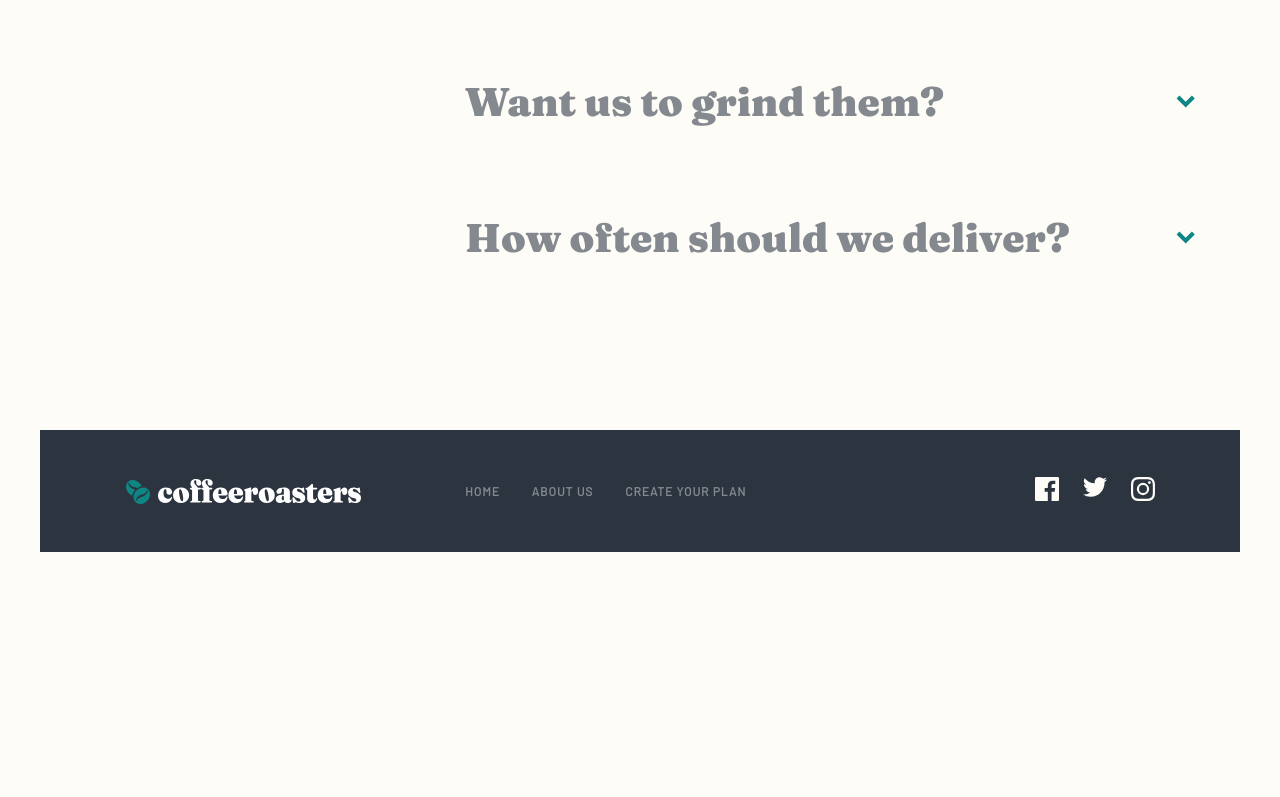
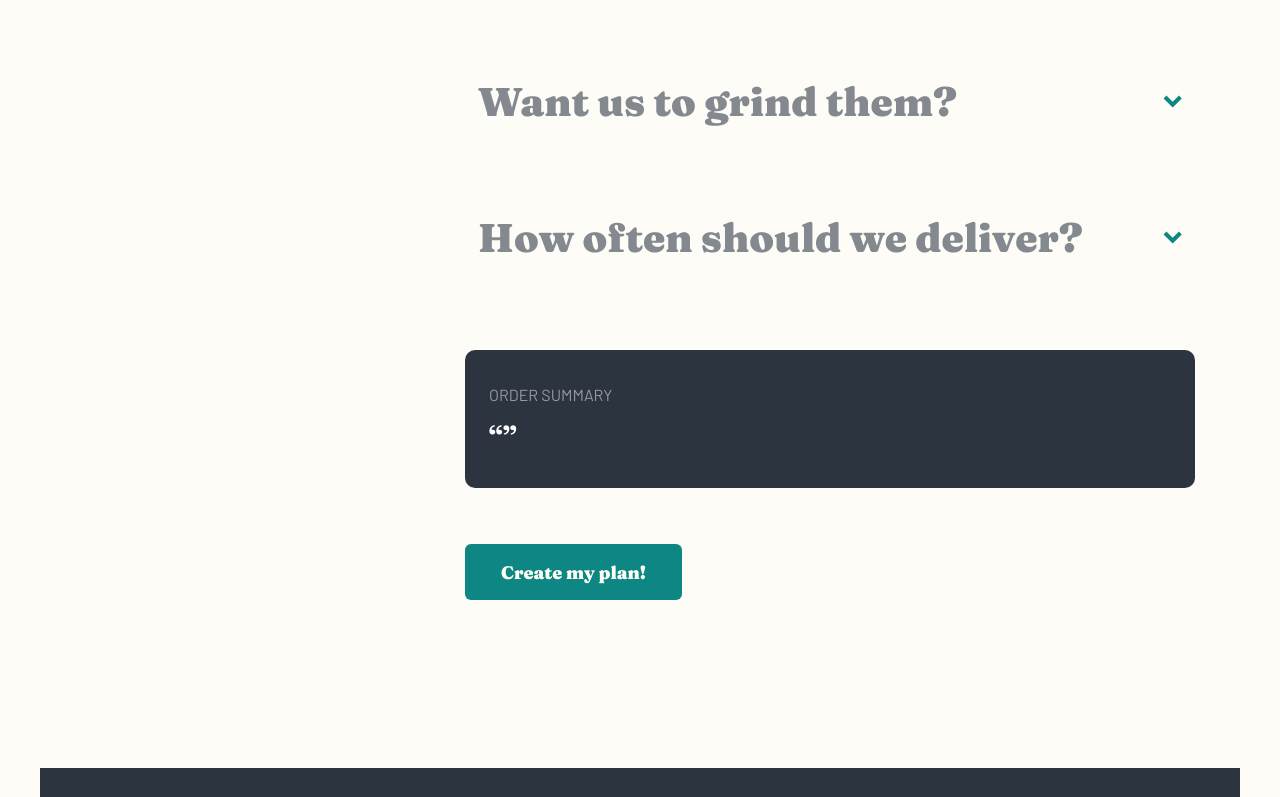
Before and after one commit to ionStici/coffeeroasters-subscription-site-fem, a React (Vite) app: page /plan in a window 1280 px wide. Shown: the part 2107-2904 px from the top of the page. Before the commit the page ends 2747 px from the top, so only its background shows below. Built offline with nearby package versions, Linux system fonts and the light colour scheme.

Commit message:
Add Summary Component

```diff
--- a/src/components/CreatePlan.jsx
+++ b/src/components/CreatePlan.jsx
@@ -1,5 +1,25 @@
 import styles from './../styles/CreatePlan.module.scss';
+import buttonStyles from './../styles/Hero.module.scss';
 import PropTypes from 'prop-types';
+
+// // // // // // // // // // // // // // // // // // // //
+
+const Summary = function (props) {
+    return (
+        <div className={styles.summary}>
+            <div className={styles.summary__wrapper}>
+                <p className={styles.summary__title}>Order Summary</p>
+                <div className={styles.summary__text_wrapper}>
+                    <p>“”</p>
+                </div>
+            </div>
+
+            <button className={`${buttonStyles.link} ${styles.btn}`}>
+                Create my plan!
+            </button>
+        </div>
+    );
+};
 
 // // // // // // // // // // // // // // // // // // // //
 
@@ -69,6 +89,17 @@ const CreatePlan = function (props) {
                 btn.classList.add(styles.nav__active);
             }
         });
+
+        // blocks.forEach(block => {
+        //     if (block.dataset.complete === 'true') {
+        //         const title = [...block.querySelectorAll('h3')].filter(h3 => {
+        //             return h3
+        //                 .closest(`.${styles.accordion__box}`)
+        //                 .classList.contains(styles.accordion__box__active);
+        //         });
+        //         const text = title[0].textContent;
+        //     }
+        // });
     };
 
     const handleSidebarClick = function ({ target }) {
@@ -78,8 +109,6 @@ const CreatePlan = function (props) {
 
         const btns = [...nav.querySelectorAll('button')];
         const blocks = [...acc.querySelectorAll(`.${styles.accordion__block}`)];
-
-        // add color indicator
 
         btns.forEach((btn, i) => {
             if (btn === target && blocks[i].dataset.complete === 'false') {
@@ -166,10 +195,7 @@ const CreatePlan = function (props) {
                 </div>
                 {/*  */}
 
-                <div className={styles.summary}>
-                    <p className={styles.summary__title}></p>
-                    <p className={styles.summary__text}></p>
-                </div>
+                <Summary />
             </div>
         </section>
     );
--- a/src/styles/CreatePlan.module.scss
+++ b/src/styles/CreatePlan.module.scss
@@ -20,6 +20,9 @@
 
     @media only screen and (min-width: 768px) {
         max-width: 1110px;
+    }
+
+    @media only screen and (min-width: 1110px) {
         display: grid;
         grid-template-columns: 255px 730px;
         justify-content: space-between;
@@ -112,12 +115,16 @@
 
 .accordion {
     font-family: var(--fraunces);
+    margin-bottom: 120px;
 
     @media only screen and (min-width: 768px) {
         max-width: 730px;
+        margin: 0 auto;
+        margin-bottom: 144px;
     }
 
     @media only screen and (min-width: 1110px) {
+        margin-bottom: 88px;
         grid-column: 2 / 3;
         grid-row: 1 / 2;
     }
@@ -310,17 +317,48 @@
 // // // // // // // // // // // // // // // // // // // //
 
 .summary {
-    display: none;
-
     @media only screen and (min-width: 1110px) {
         grid-column: 2 / 3;
         grid-row: 2 / 3;
     }
 
-    &__title {
+    &__wrapper {
+        background-color: var(--color-grey-bg);
+        padding: 32px 24px;
+        border-radius: 10px;
+        margin-bottom: 56px;
     }
 
-    &__text {
+    &__title {
+        color: var(--color-white);
+        font-family: var(--barlow);
+        text-transform: uppercase;
+        font-weight: 400;
+        font-size: 16px;
+        line-height: 26px;
+        opacity: 0.5;
+        margin-bottom: 8px;
+    }
+
+    &__text_wrapper {
+        font-family: var(--fraunces);
+        color: var(--color-white);
+        font-weight: 900;
+        font-size: 24px;
+        line-height: 40px;
+    }
+
+    &__green {
+        color: var(--color-dark-cyan);
+    }
+
+    &__hidden {
+        display: none;
+    }
+
+    .btn {
+        cursor: pointer;
+        border: none;
     }
 }
 
```
